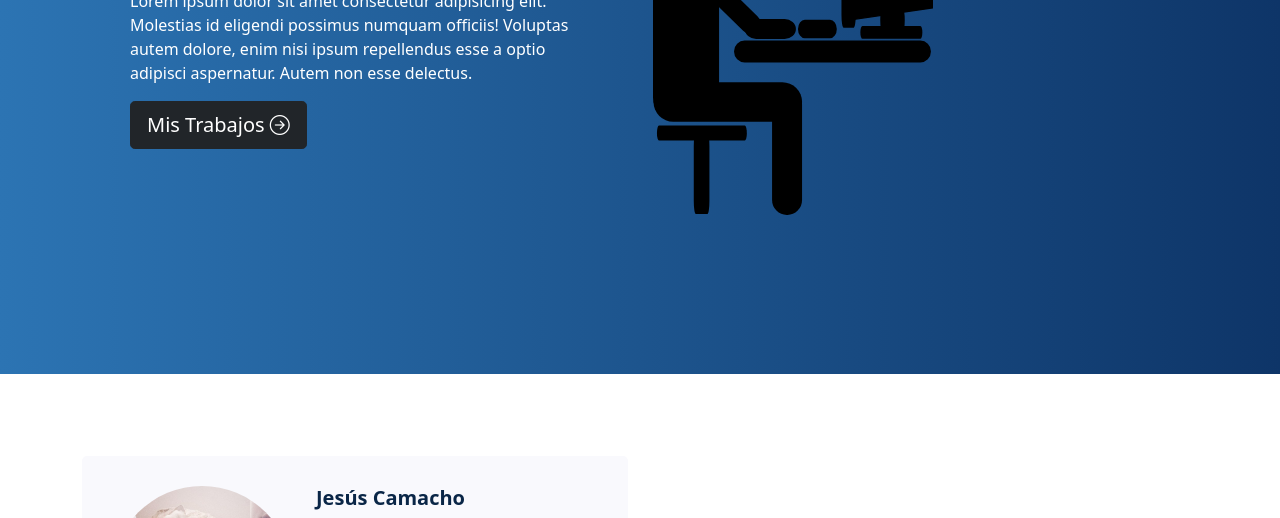
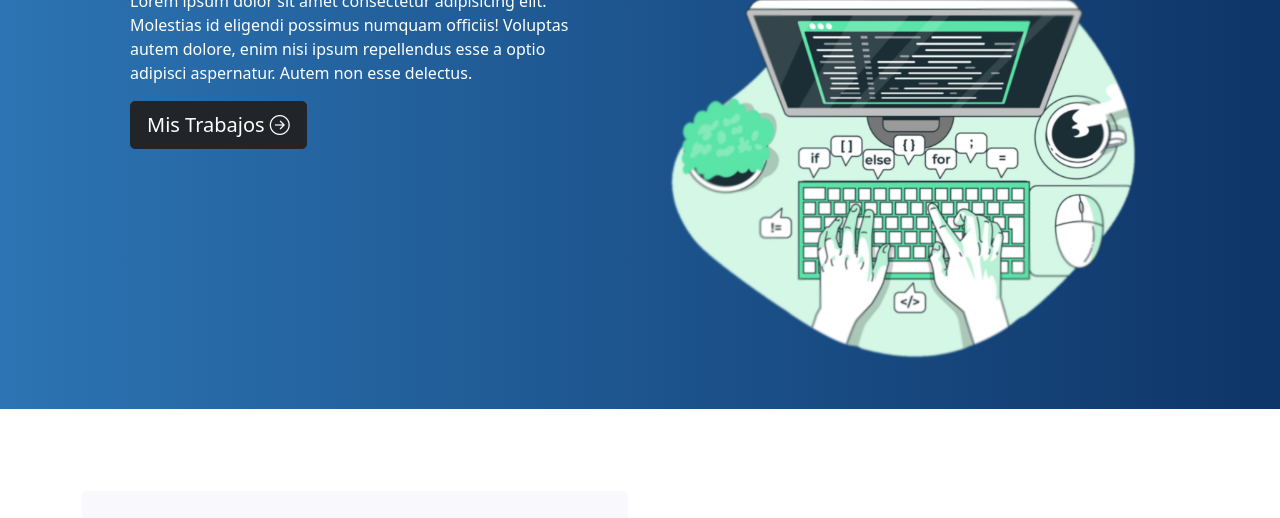
Before and after one commit to Redjorm/portafolio, a plain HTML site: page index.html in a window 1280 px wide. Shown: the part 251-769 px from the top of the page. Drawn offline with nearby package versions, Linux system fonts and the light colour scheme.

Commit message:
Cambio de imagen principal

```diff
--- a/index.html
+++ b/index.html
@@ -74,7 +74,7 @@
             class="col ms-md-5 mt-3 mt-md-0 text-center-xs"
             style="z-index: 1"
           >
-            <img class="img-fluid" width="280" src="./img/computer-146329.svg">
+            <img class="img-fluid" width="500" src="./img/fondo.png">
           </div>
         </div>
       </div>
```
Also changed, not shown: img/10259340_4401280.jpg (added), img/fondo.png (added).
